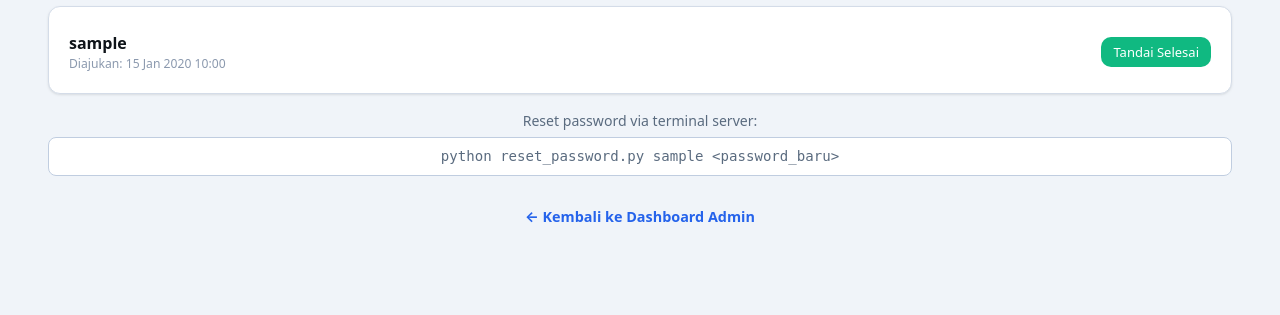
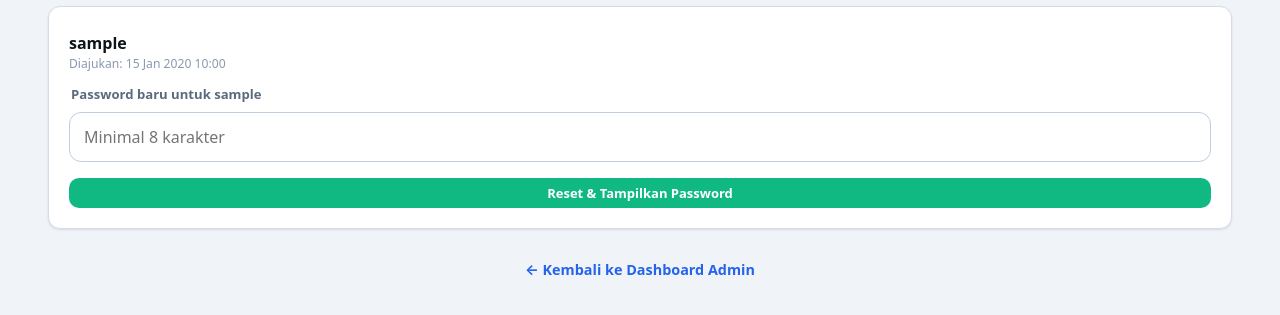
Before and after one commit to masmbull/Personal-Financing, a Python web app: template app/templates/admin/reset_requests.html in a window 1280 px wide. Shown: the part 108-423 px from the top of the page. Run offline with Jinja, Linux system fonts and the light colour scheme; the template is opened without the code that fills it: most values are stand-ins (such as "Sample title", 1, 10 or a date in 2020).

Commit message:
Admin can reset user password from panel and view the new password to relay

```diff
--- a/app/templates/admin/reset_requests.html
+++ b/app/templates/admin/reset_requests.html
@@ -9,30 +9,38 @@
         </div>
     </div>
 
+    {% if error == "1" %}
+    <div class="auth-error" role="alert">Sesi kadaluarsa, silakan coba lagi.</div>
+    {% elif error == "2" %}
+    <div class="auth-error" role="alert">Password gagal: {{ msg }}</div>
+    {% elif error == "3" %}
+    <div class="auth-error" role="alert">User tidak ditemukan.</div>
+    {% endif %}
+
     {% if requests %}
     <section class="section reveal">
         <div class="stack">
             {% for r in requests %}
             <div class="card">
-                <div class="row-between">
+                <div class="row-between" style="align-items:flex-start">
                     <div>
                         <strong>{{ r.username }}</strong>
                         <div class="tx-meta">Diajukan: {{ r.created_at.strftime('%d %b %Y %H:%M') if r.created_at else '-' }}</div>
                     </div>
-                    <div class="btn-group">
-                        <form method="post" action="/admin/reset-requests/{{ r.id }}/resolve" class="inline">
-                            <input type="hidden" name="csrf_token" value="{{ csrf_token }}">
-                            <button type="submit" class="btn-sm btn-success">Tandai Selesai</button>
-                        </form>
+                </div>
+                <form method="post" action="/admin/reset-requests/{{ r.id }}/process" class="form" style="margin-top:12px">
+                    <input type="hidden" name="csrf_token" value="{{ csrf_token }}">
+                    <div class="form-group">
+                        <label class="form-label" for="pw-{{ r.id }}">Password baru untuk {{ r.username }}</label>
+                        <input id="pw-{{ r.id }}" name="new_password" type="text" class="input" required
+                               maxlength="128" minlength="8" autocomplete="new-password"
+                               placeholder="Minimal 8 karakter">
                     </div>
-                </div>
+                    <button type="submit" class="btn btn-sm btn-success">Reset & Tampilkan Password</button>
+                </form>
             </div>
             {% endfor %}
         </div>
-        <p class="auth-alt" style="margin-top:16px">
-            Reset password via terminal server:
-            <code style="display:block;margin-top:6px;background:var(--bg-input);padding:8px 10px;border-radius:8px;border:1px solid var(--line-strong)">python reset_password.py {{ requests[0].username }} &lt;password_baru&gt;</code>
-        </p>
     </section>
     {% else %}
     <section class="section reveal">
```
Also changed, not shown: app/routes/admin/__init__.py (+36 -10 lines), app/templates/admin/reset_done.html (added, +24 -0 lines), tests/test_password_reset_request.py (+5 -2 lines).
